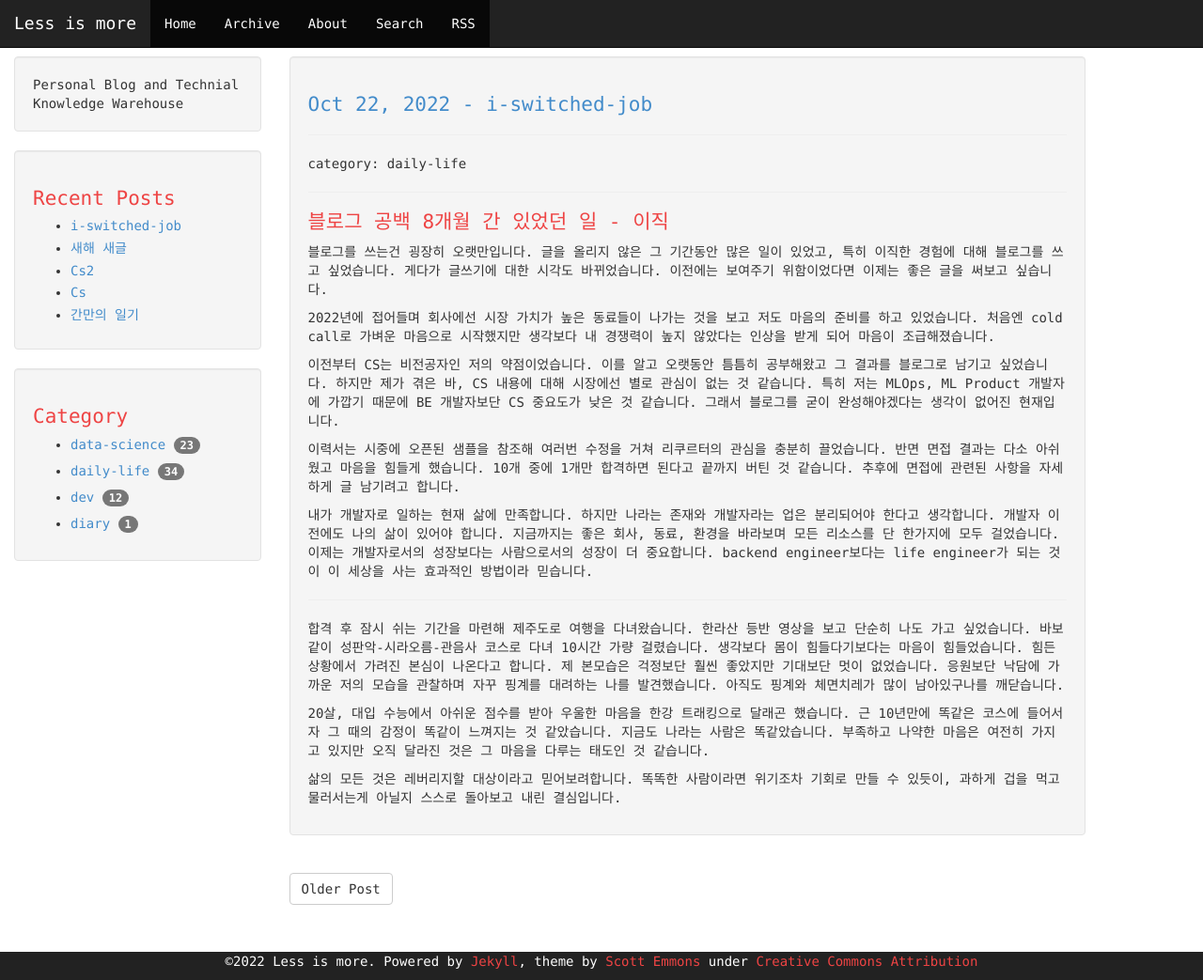
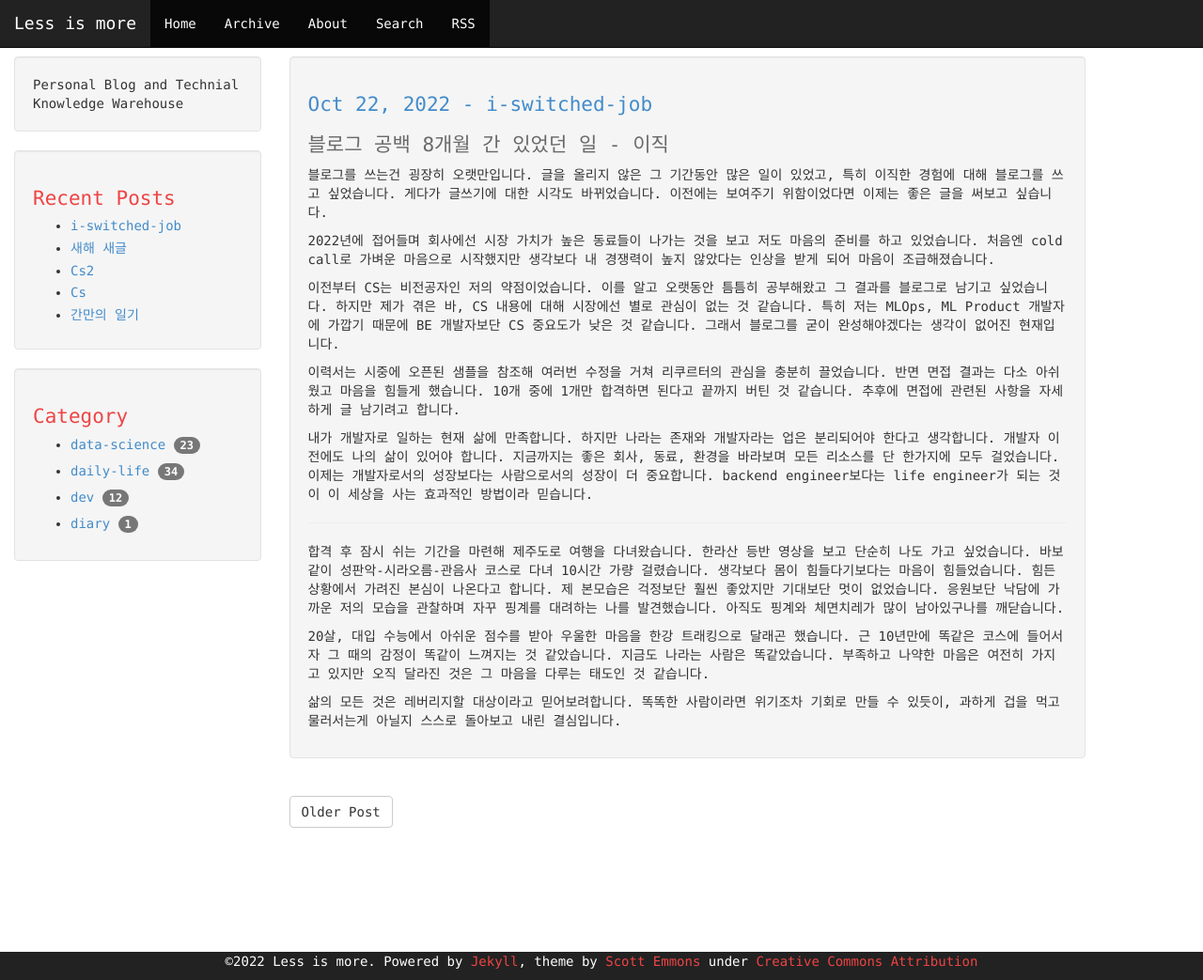
Before and after one commit to 11wi/11wi.github.io, a Jekyll site: the page built from _posts/2022-10-22-i-switched-job.md, in a window 1280 px wide and 1043 px high. Shown: the whole window at 94% size. Built offline with Jekyll 4.4.1, drawn with Linux system fonts in a browser that asks for light colours; some web fonts are replaced.

Commit message:
Edit from JekyllCMS

```diff
--- a/_posts/2022-10-22-i-switched-job.md
+++ b/_posts/2022-10-22-i-switched-job.md
@@ -1,12 +1,7 @@
 ---
 title: i-switched-job
 ---
----
-category: daily-life
-
----
-
-# 블로그 공백 8개월 간 있었던 일 - 이직
+## 블로그 공백 8개월 간 있었던 일 - 이직
 
 블로그를 쓰는건 굉장히 오랫만입니다.
 글을 올리지 않은 그 기간동안 많은 일이 있었고, 특히 이직한 경험에 대해 블로그를 쓰고 싶었습니다.
```
